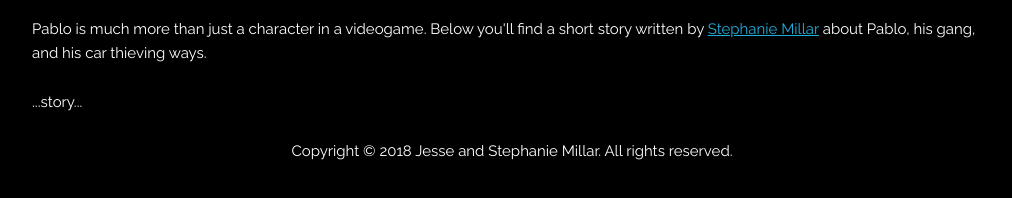
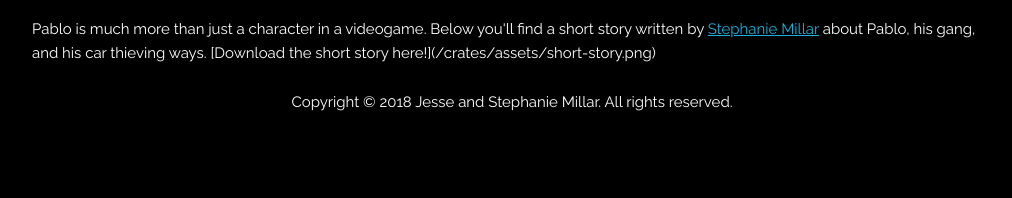
Before and after one commit to compycore/crates, a plain HTML site: page index.html in a window 1280 px wide. Shown: the part 2365-2563 px from the top of the page, without its empty margins (128-1140 px from the left). After the commit the page ends 2518 px from the top, so only its background shows below. Drawn offline with Linux system fonts and the light colour scheme.

Commit message:
Adding a link to the short story PDF

```diff
--- a/index.html
+++ b/index.html
@@ -95,8 +95,7 @@
             <h2>Short Story</h2>
             <p>Pablo is much more than just a character in a videogame. Below you'll find a short story written by <a
                     href="https://twitter.com/stephiemillar">Stephanie Millar</a> about Pablo, his gang, and his car
-                thieving ways.</p>
-            <p>...story...</p>
+                thieving ways. [Download the short story here!](/crates/assets/short-story.png)</p>
         </div>
     </div>
     <div class="row">
```
Also changed, not shown: 2 other files.
